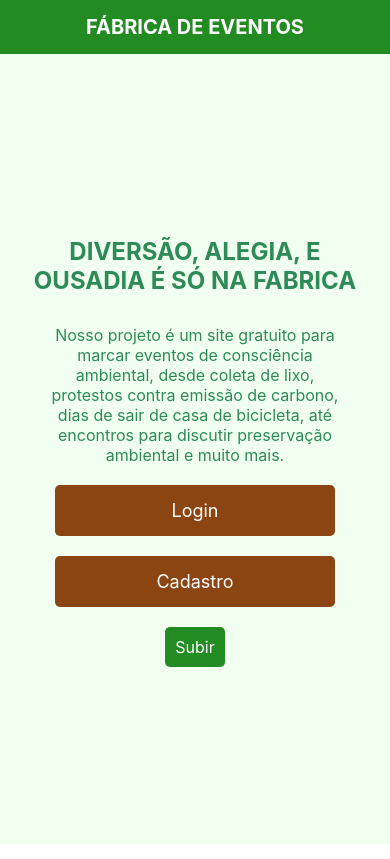
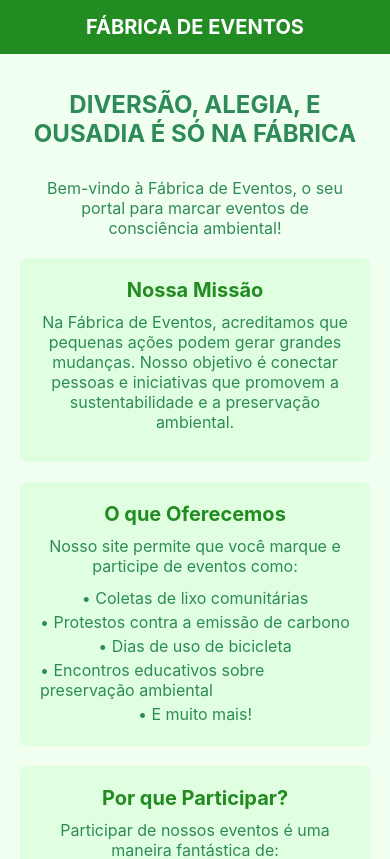
Before and after one commit to Gustavo4586/Fabrica_de_Eventos, a React Native app in the folder FRONTEND/: screen /Home in a window 390 px wide. Shown: the top 859 px of the page. Built offline with nearby package versions, Linux system fonts and the light colour scheme.

Commit message:
commit rapido5

```diff
--- a/FRONTEND/src/routes/authenticated.tabs.routes.tsx
+++ b/FRONTEND/src/routes/authenticated.tabs.routes.tsx
@@ -1,13 +1,13 @@
 import React from 'react';
 import { createBottomTabNavigator } from '@react-navigation/bottom-tabs';
-import CrudScreen from '../screens/CrudScreen';
+import EVENTOS from '../screens/EVENTOS';
 
 const Tab = createBottomTabNavigator();
 
 const AuthenticatedTabs = () => {
   return (
     <Tab.Navigator>
-      <Tab.Screen name="CrudScreen" component={CrudScreen} />
+      <Tab.Screen name="EVENTOS" component={EVENTOS} />
     </Tab.Navigator>
   );
 };
--- a/FRONTEND/src/screens/Cadastro.tsx
+++ b/FRONTEND/src/screens/Cadastro.tsx
@@ -1,5 +1,6 @@
 import React, { useState } from 'react';
 import { StyleSheet, Text, TextInput, View, Button, Alert } from 'react-native';
+import globalStyles from '../styles/styles';
 
 export default function Cadastro() {
   const [name, setName] = useState('');
@@ -29,23 +30,23 @@ export default function Cadastro() {
   };
 
   return (
-    <View style={styles.container}>
-      <Text style={styles.title}>Cadastro</Text>
+    <View style={globalStyles.container}>
+      <Text style={globalStyles.mainTitle}>Cadastro</Text>
       <TextInput
-        style={styles.input}
+        style={globalStyles.input}
         placeholder="Nome"
         value={name}
         onChangeText={setName}
       />
       <TextInput
-        style={styles.input}
+        style={globalStyles.input}
         placeholder="Email"
         value={email}
         onChangeText={setEmail}
         keyboardType="email-address"
       />
       <TextInput
-        style={styles.input}
+        style={globalStyles.input}
         placeholder="Senha"
         value={password}
         onChangeText={setPassword}
@@ -55,26 +56,3 @@ export default function Cadastro() {
     </View>
   );
 }
-
-const styles = StyleSheet.create({
-  container: {
-    flex: 1,
-    backgroundColor: '#fff',
-    alignItems: 'center',
-    justifyContent: 'center',
-    padding: 20,
-  },
-  title: {
-    fontSize: 24,
-    fontWeight: 'bold',
-    marginBottom: 20,
-  },
-  input: {
-    width: '100%',
-    height: 40,
-    borderColor: '#ccc',
-    borderWidth: 1,
-    marginBottom: 12,
-    paddingHorizontal: 10,
-  },
-});
--- a/FRONTEND/src/screens/CrudScreen.tsx
+++ b/FRONTEND/src/screens/EVENTOS.tsx
@@ -8,7 +8,7 @@ interface Event {
   date: string;
 }
 
-export default function CrudScreen() {
+export default function EVENTOS() {
   const [events, setEvents] = useState<Event[]>([]);
   const [name, setName] = useState('');
   const [date, setDate] = useState('');
--- a/FRONTEND/src/screens/Home.tsx
+++ b/FRONTEND/src/screens/Home.tsx
@@ -1,5 +1,5 @@
 import React from 'react';
-import { Text, View, TouchableOpacity, ScrollView, Image } from 'react-native';
+import { Text, View, TouchableOpacity, ScrollView } from 'react-native';
 import { useNavigation } from '@react-navigation/native';
 import { StackNavigationProp } from '@react-navigation/stack';
 import globalStyles from '../styles/styles';
@@ -34,14 +34,47 @@ export default function Home() {
       <View style={globalStyles.header}>
         <Text style={globalStyles.headerText}>FÁBRICA DE EVENTOS</Text>
       </View>
-      <Text style={globalStyles.mainTitle}>DIVERSÃO, ALEGIA, E OUSADIA É SÓ NA FABRICA</Text>
+
+      <Text style={globalStyles.mainTitle}>DIVERSÃO, ALEGIA, E OUSADIA É SÓ NA FÁBRICA</Text>
+
       <Text style={globalStyles.subtitle}>
-        Nosso projeto é um site gratuito para marcar eventos de consciência ambiental, desde coleta de lixo, protestos contra emissão de carbono, dias de sair de casa de bicicleta, até encontros para discutir preservação ambiental e muito mais.
+        Bem-vindo à Fábrica de Eventos, o seu portal para marcar eventos de consciência ambiental!
       </Text>
+
+      <View style={globalStyles.section}>
+        <Text style={globalStyles.sectionTitle}>Nossa Missão</Text>
+        <Text style={globalStyles.sectionText}>
+          Na Fábrica de Eventos, acreditamos que pequenas ações podem gerar grandes mudanças. Nosso objetivo é conectar pessoas e iniciativas que promovem a sustentabilidade e a preservação ambiental.
+        </Text>
+      </View>
+
+      <View style={globalStyles.section}>
+        <Text style={globalStyles.sectionTitle}>O que Oferecemos</Text>
+        <Text style={globalStyles.sectionText}>
+          Nosso site permite que você marque e participe de eventos como:
+        </Text>
+        <Text style={globalStyles.listItem}>• Coletas de lixo comunitárias</Text>
+        <Text style={globalStyles.listItem}>• Protestos contra a emissão de carbono</Text>
+        <Text style={globalStyles.listItem}>• Dias de uso de bicicleta</Text>
+        <Text style={globalStyles.listItem}>• Encontros educativos sobre preservação ambiental</Text>
+        <Text style={globalStyles.listItem}>• E muito mais!</Text>
+      </View>
+
+      <View style={globalStyles.section}>
+        <Text style={globalStyles.sectionTitle}>Por que Participar?</Text>
+        <Text style={globalStyles.sectionText}>
+          Participar de nossos eventos é uma maneira fantástica de:
+        </Text>
+        <Text style={globalStyles.listItem}>• Contribuir para um planeta mais limpo</Text>
+        <Text style={globalStyles.listItem}>• Conhecer pessoas com interesses semelhantes</Text>
+        <Text style={globalStyles.listItem}>• Aprender mais sobre práticas sustentáveis</Text>
+        <Text style={globalStyles.listItem}>• Fazer a diferença em sua comunidade</Text>
+      </View>
 
       <TouchableOpacity style={globalStyles.button} onPress={navigateToLogin}>
         <Text style={globalStyles.buttonText}>Login</Text>
       </TouchableOpacity>
+
       <TouchableOpacity style={globalStyles.button} onPress={navigateToCadastro}>
         <Text style={globalStyles.buttonText}>Cadastro</Text>
       </TouchableOpacity>
--- a/FRONTEND/src/styles/styles.ts
+++ b/FRONTEND/src/styles/styles.ts
@@ -1,10 +1,10 @@
 import { StyleSheet } from 'react-native';
 
-const leafGreen = '#228B22';
-const woodBrown = '#8B4513';
-const buttonText = '#FFFFFF';
-const background = '#F0FFF0';
-const darkText = '#2E8B57';
+const leafGreen = '#228B22'; // Cor verde folha
+const woodBrown = '#8B4513'; // Cor marrom madeira
+const buttonText = '#FFFFFF'; // Cor do texto dos botões em branco
+const background = '#F0FFF0'; // Cor de fundo mais clara
+const darkText = '#2E8B57'; // Cor de texto mais escura para contraste
 
 export default StyleSheet.create({
   container: {
@@ -45,6 +45,32 @@ export default StyleSheet.create({
     marginVertical: 10,
     paddingHorizontal: 20,
   },
+  section: {
+    width: '100%',
+    marginVertical: 10,
+    padding: 20,
+    backgroundColor: '#E0FFE0',
+    borderRadius: 5,
+    alignItems: 'center',
+  },
+  sectionTitle: {
+    fontSize: 20,
+    fontWeight: 'bold',
+    color: leafGreen,
+    marginBottom: 10,
+  },
+  sectionText: {
+    fontSize: 16,
+    color: darkText,
+    textAlign: 'center',
+    marginBottom: 10,
+  },
+  listItem: {
+    fontSize: 16,
+    color: darkText,
+    textAlign: 'left',
+    marginVertical: 2,
+  },
   button: {
     backgroundColor: woodBrown,
     padding: 15,
@@ -58,46 +84,6 @@ export default StyleSheet.create({
     fontSize: 18,
     textAlign: 'center',
   },
-  linkText: {
-    color: leafGreen,
-    fontSize: 16,
-    textDecorationLine: 'underline',
-  },
-  input: {
-    backgroundColor: '#DCDCDC',
-    color: darkText,
-    padding: 10,
-    borderRadius: 5,
-    marginVertical: 10,
-    width: '80%',
-  },
-  image: {
-    width: '100%',
-    height: 200,
-    resizeMode: 'contain',
-    marginVertical: 20,
-  },
-  itemContainer: {
-    flexDirection: 'row',
-    justifyContent: 'space-between',
-    alignItems: 'center',
-    width: '100%',
-    padding: 10,
-    borderBottomColor: '#ccc',
-    borderBottomWidth: 1,
-  },
-  itemText: {
-    fontSize: 18,
-  },
-  itemButtons: {
-    flexDirection: 'row',
-  },
-  buttonContainer: {
-    flexDirection: 'row',
-    justifyContent: 'space-between',
-    width: '80%',
-    marginBottom: 12,
-  },
   scrollButton: {
     backgroundColor: leafGreen,
     padding: 10,
```
Also changed, not shown: FRONTEND/src/routes/tab.routes.tsx (deleted, +0 -21 lines).
